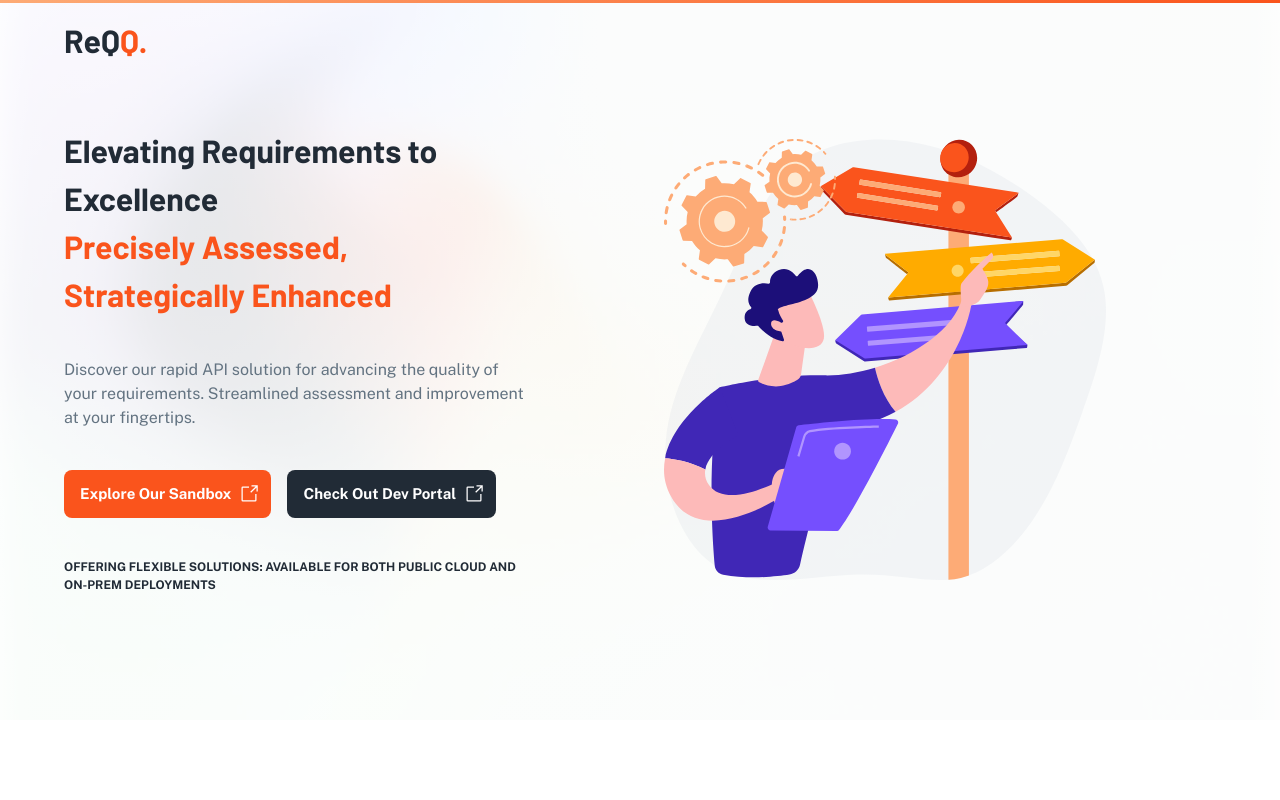
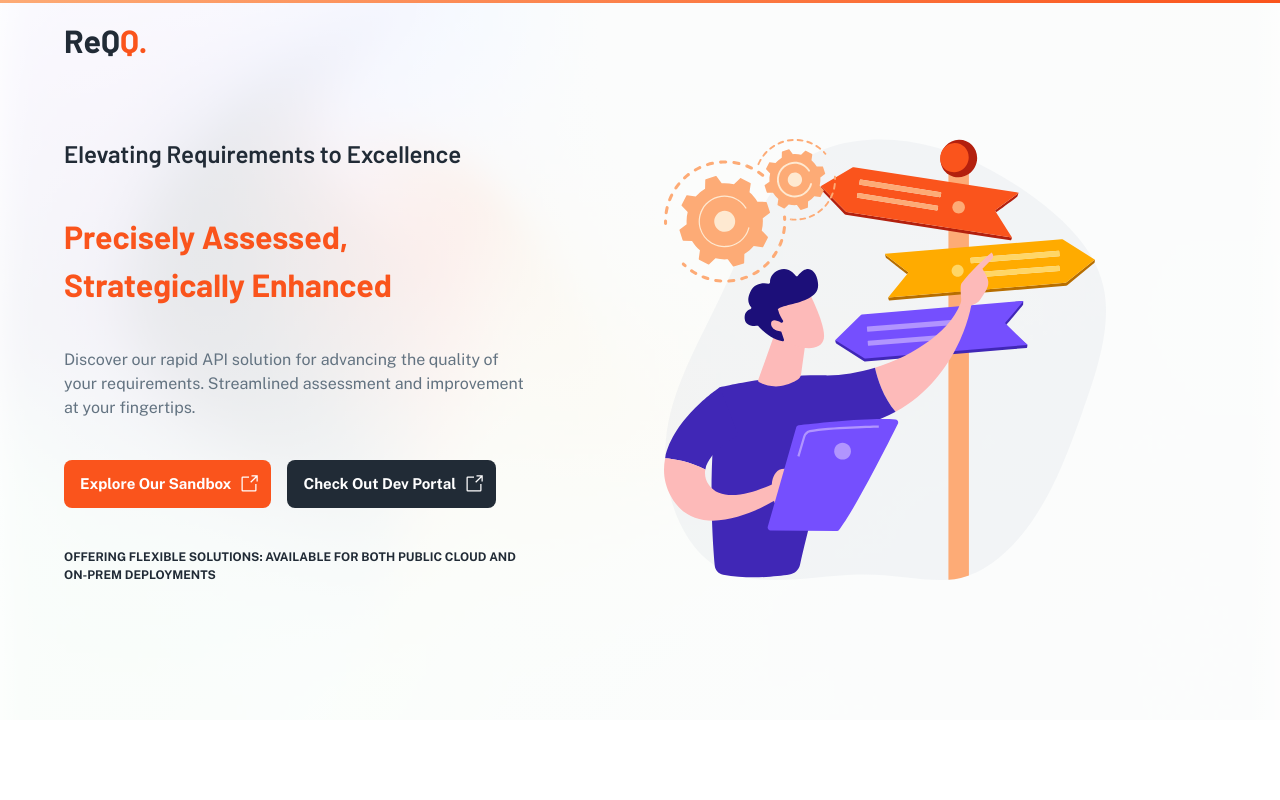
Before and after one commit to sergey-ko/reqq-ai-static, a Next.js app: page / in a window 1280 px wide. Shown: the top 800 px of the page. Built offline with nearby package versions, Linux system fonts and the light colour scheme.

Commit message:
small change

```diff
--- a/src/sections/_home/home-hero.js
+++ b/src/sections/_home/home-hero.js
@@ -80,8 +80,11 @@ export default function HomeHero() {
                 textAlign: { xs: 'center', md: 'left' },
               }}
             >
+              <Typography variant="h4">
+                Elevating Requirements to Excellence
+              </Typography>
+
               <Typography variant="h3">
-                Elevating Requirements to Excellence <br />
                 <Box component="span" sx={{ color: 'primary.main' }}>
                   {` Precisely Assessed, Strategically Enhanced`}
                 </Box>
```
